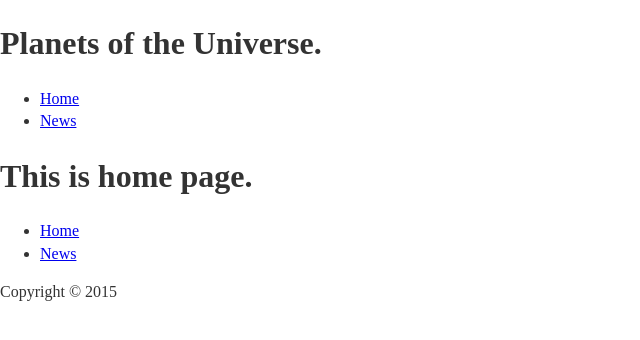
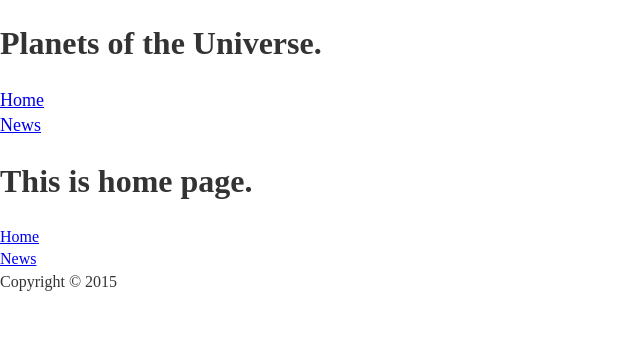
Before and after one commit to Tajtaj/planets-of-the-universe, a Jekyll site: the page built from index.html, in a window 1280 px wide. Shown: the top 340 px of the page, without its empty margins (0-640 px from the left). Built offline with Jekyll 4.4.1, drawn with Linux system fonts in a browser that asks for light colours; Markdown is read by kramdown in place of the engine named in the settings.

Commit message:
Nav class is added
Nav class is added.

```diff
--- a/_includes/nav.html
+++ b/_includes/nav.html
@@ -1,5 +1,5 @@
 <nav>
-	<ul>
+	<ul class="nav {{include.navclass}}">
 		<li><a href="{{site.baseurl}}/index.html" class="{% if page.url == '/index.html' %}current{% endif %}">Home</a></li>
 		<li><a href="{{site.baseurl}}/news.html" class="{% if page.url == '/news.html' %}current{% endif %}">News</a></li>
 	</ul>
--- a/_layouts/default.html
+++ b/_layouts/default.html
@@ -10,7 +10,7 @@
   <body>
     <header>
 	  <h1>Planets of the Universe.</h1>
-	  {% include nav.html %}
+	  {% include nav.html navclass='nav-top' %}
 	</header>
     <div class="page-content">
       <div class="wrapper">
@@ -19,7 +19,7 @@
     </div>
 
     <div class="footer">
-        {% include nav.html %}
+        {% include nav.html navclass='nav-bottom' %}
         Copyright &copy; {{ site.time | date: '%Y' }}
     </div>
 
--- a/assets/css/common.css
+++ b/assets/css/common.css
@@ -8,3 +8,13 @@
 	background-color:#000531;
 	color:#ffffff;
 }
+.nav {
+	margin:0;
+	padding:0;
+}
+.nav > li {
+	display:block;
+}
+.nav-top{
+	font-size:18px;
+}
```
Also changed, not shown: 3 other files.
